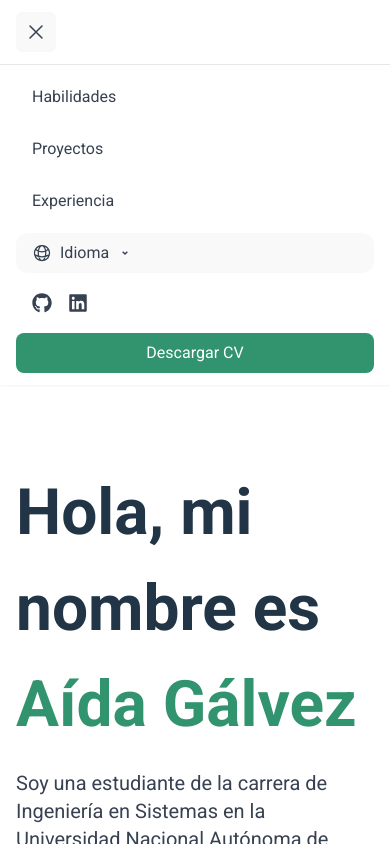
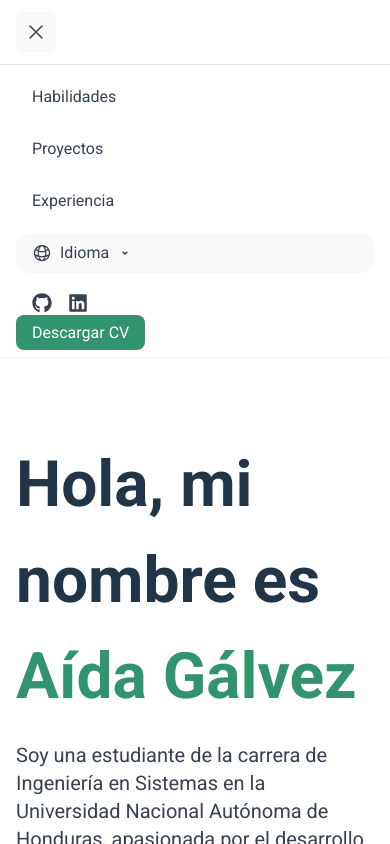
Before and after one commit to a-galvez/Portafolio, a React (Vite) app in the folder portafolio/: page / in a window 390 px wide. Both pictures are taken after a click on the button "Toggle menu". Shown: the top 844 px of the page. Built offline with nearby package versions, Linux system fonts and the light colour scheme.

Commit message:
funcionabilidad boton descargar cv

```diff
--- a/portafolio/src/components/Navbar.jsx
+++ b/portafolio/src/components/Navbar.jsx
@@ -31,6 +31,11 @@ export default function Navbar() {
       descargarCV: "Download Resume",
     },
   }
+
+  const cvFile =
+  language === "es"
+    ? "/CV Aída Gálvez.pdf"
+    : "/Aída Gálvez.pdf";
 
   const toggleLanguageDropdown = () => setLanguageDropdownOpen(!languageDropdownOpen)
 
@@ -138,9 +143,9 @@ export default function Navbar() {
               <FaLinkedin className="w-5 h-5" />
             </a>
 
-            <button className="bg-[#32936f] text-white px-4 py-2 rounded-lg hover:bg-[#2a7d5f] transition-colors">
+            <a href={cvFile} download className="bg-[#32936f] text-white px-4 py-2 rounded-lg hover:bg-[#2a7d5f] transition-colors">
               {texts[language].descargarCV}
-            </button>
+            </a>
           </div>
         </div>
       </div>
@@ -223,9 +228,9 @@ export default function Navbar() {
               </a>
             </div>
 
-            <button className="w-full bg-[#32936f] text-white px-4 py-2 rounded-lg hover:bg-[#2a7d5f] transition-colors">
+            <a href={cvFile} download className="w-full bg-[#32936f] text-white px-4 py-2 rounded-lg hover:bg-[#2a7d5f] transition-colors">
               {texts[language].descargarCV}
-            </button>
+            </a>
           </div>
         </div>
       )}
```
Also changed, not shown: 2 other files (tests, documents, lock files or other folders).
